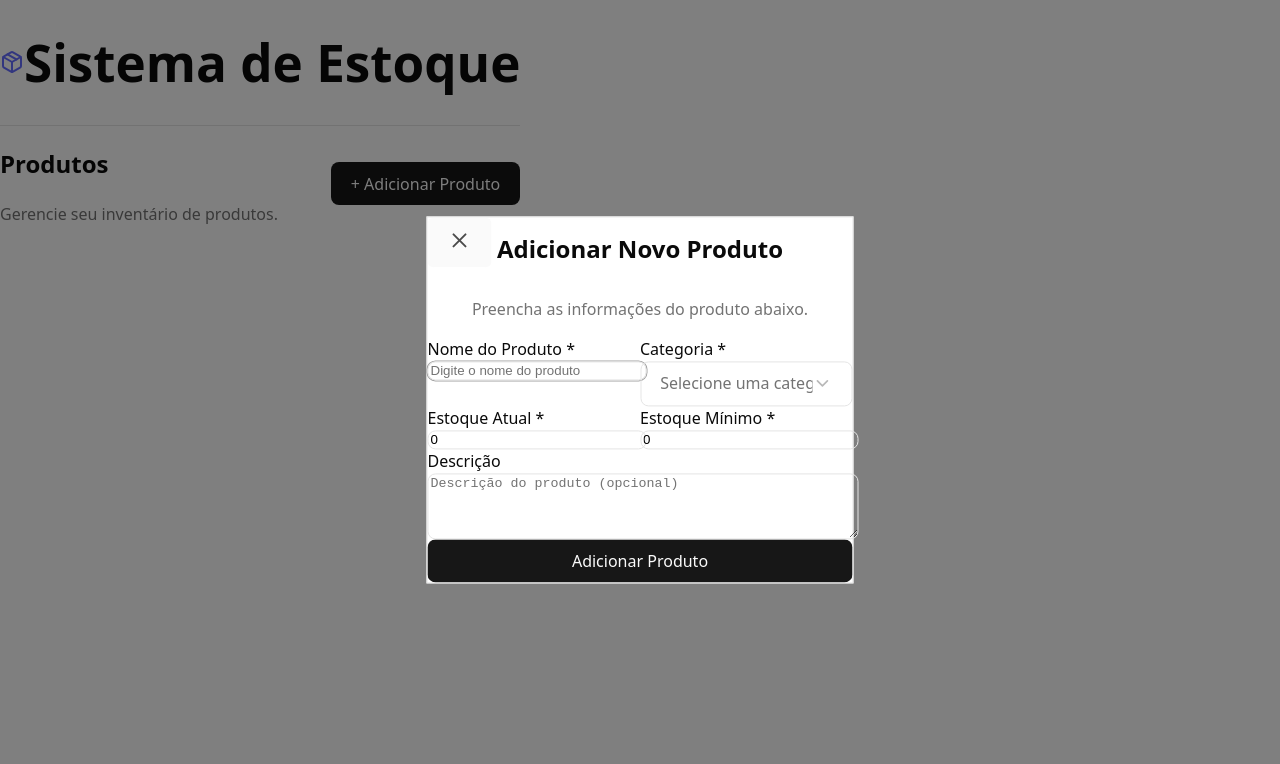
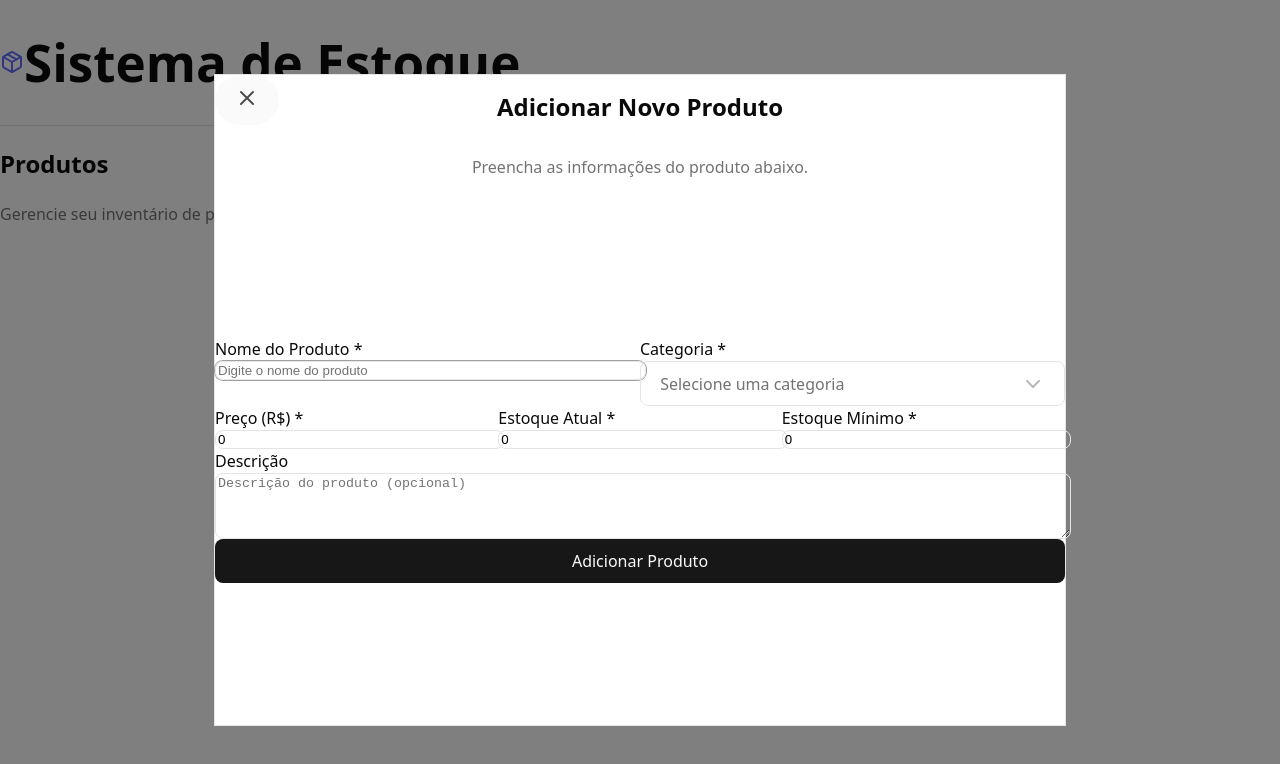
Before and after one commit to dev-leonunes/gestao-estoque-app, a React (Vite) app in the folder frontend/: page /produtos in a window 1280 px wide. Both pictures are taken after a click on the button "+ Adicionar Produto". Shown: the top 764 px of the page. Built offline with nearby package versions, Linux system fonts and the light colour scheme.

Commit message:
5 commit
Dialog form window

```diff
--- a/frontend/src/components/ui/dialog.tsx
+++ b/frontend/src/components/ui/dialog.tsx
@@ -1,5 +1,3 @@
-// src/components/ui/dialog.tsx
-
 import * as React from "react"
 import * as DialogPrimitive from "@radix-ui/react-dialog"
 import { X } from "lucide-react"
@@ -14,9 +12,6 @@ const DialogPortal = DialogPrimitive.Portal
 
 const DialogClose = DialogPrimitive.Close
 
-// src/components/ui/dialog.tsx
-
-// ...
 const DialogOverlay = React.forwardRef<
   React.ElementRef<typeof DialogPrimitive.Overlay>,
   React.ComponentPropsWithoutRef<typeof DialogPrimitive.Overlay>
@@ -41,20 +36,19 @@ const DialogContent = React.forwardRef<
     <DialogPrimitive.Content
       ref={ref}
       className={cn(
-        "fixed left-[50%] top-[50%] z-[10000] grid w-full max-w-lg translate-x-[-50%] translate-y-[-50%] gap-4 border bg-background p-6 shadow-lg duration-200 data-[state=open]:animate-in data-[state=closed]:animate-out data-[state=closed]:fade-out-0 data-[state=open]:fade-in-0 data-[state=closed]:zoom-out-95 data-[state=open]:zoom-in-95 data-[state=closed]:slide-out-to-left-1/2 data-[state=closed]:slide-out-to-top-[48%] data-[state=open]:slide-in-from-left-1/2 data-[state=open]:slide-in-from-top-[48%] sm:rounded-lg",
+        "fixed left-[50%] top-[50%] z-[10000] grid w-full max-w-lg translate-x-[-50%] translate-y-[-50%] gap-4 border bg-background p-6 shadow-2xl duration-200 data-[state=open]:animate-in data-[state=closed]:animate-out data-[state=closed]:fade-out-0 data-[state=open]:fade-in-0 data-[state=closed]:zoom-out-95 data-[state=open]:zoom-in-95 data-[state=closed]:slide-out-to-left-1/2 data-[state=closed]:slide-out-to-top-[48%] data-[state=open]:slide-in-from-left-1/2 data-[state=open]:slide-in-from-top-[48%] sm:rounded-2xl",
         className
       )}
       {...props}
     >
       {children}
-      <DialogPrimitive.Close className="absolute right-4 top-4 rounded-sm opacity-70 ring-offset-background transition-opacity hover:opacity-100 focus:outline-none focus:ring-2 focus:ring-ring focus-visible:ring-offset-2 disabled:pointer-events-none data-[state=open]:bg-accent data-[state=open]:text-muted-foreground">
+      <DialogPrimitive.Close className="absolute right-4 top-4 rounded-full opacity-70 ring-offset-background transition-opacity hover:opacity-100 focus:outline-none focus:ring-2 focus:ring-ring focus-visible:ring-offset-2 disabled:pointer-events-none data-[state=open]:bg-accent data-[state=open]:text-muted-foreground">
         <X className="h-4 w-4" />
         <span className="sr-only">Close</span>
       </DialogPrimitive.Close>
     </DialogPrimitive.Content>
   </DialogPortal>
 ))
-// ...
 DialogContent.displayName = DialogPrimitive.Content.displayName
 
 const DialogHeader = ({
--- a/frontend/src/index.css
+++ b/frontend/src/index.css
@@ -195,5 +195,5 @@ button:focus-visible {
 /* Estilo para garantir que o fundo do modal seja escurecido */
 .DialogOverlay {
   background-color: rgba(0, 0, 0, 0.8);
-  backdrop-filter: blur(2px);
+  backdrop-filter: blur(5px);
 }
--- a/frontend/src/pages/ProductForm.tsx
+++ b/frontend/src/pages/ProductForm.tsx
@@ -15,7 +15,7 @@ import {
 
 const ProductForm: React.FC = () => {
   return (
-    <form className="space-y-4">
+    <form className="space-y-6"> {/* Espaçamento entre as seções */}
       {/* Container de Grid para Nome e Categoria */}
       <div className="grid grid-cols-2 gap-4">
         {/* Nome do Produto */}
@@ -44,8 +44,16 @@ const ProductForm: React.FC = () => {
         </div>
       </div>
 
-      {/* Container de Grid para Estoque Atual e Mínimo */}
-      <div className="grid grid-cols-2 gap-4">
+      {/* Container de Grid para Preço, Estoque Atual e Estoque Mínimo */}
+      <div className="grid grid-cols-3 gap-4">
+        {/* Preço */}
+        <div className="space-y-2">
+          <Label htmlFor="product-price">
+            Preço (R$) <span className="text-red-500">*</span>
+          </Label>
+          <Input id="product-price" type="number" defaultValue="0" />
+        </div>
+
         {/* Estoque Atual */}
         <div className="space-y-2">
           <Label htmlFor="stock-atual">
@@ -73,7 +81,7 @@ const ProductForm: React.FC = () => {
       </div>
 
       {/* Botão de Adicionar Produto */}
-      <Button type="submit" className="w-full">
+      <Button type="submit" className="w-full mt-6">
         Adicionar Produto
       </Button>
     </form>
--- a/frontend/src/pages/ProductsPage.tsx
+++ b/frontend/src/pages/ProductsPage.tsx
@@ -30,7 +30,7 @@ export function ProductsPage() {
           </DialogTrigger>
 
           {/* O DialogContent aqui está correto. */}
-          <DialogContent className="w-[425px] max-w-full">
+          <DialogContent className="w-[850px] max-w-full h-[650px]">
             <DialogHeader>
               <DialogTitle>Adicionar Novo Produto</DialogTitle>
               <DialogDescription>
```
Lines whose indentation alone changed are shown as unchanged.
